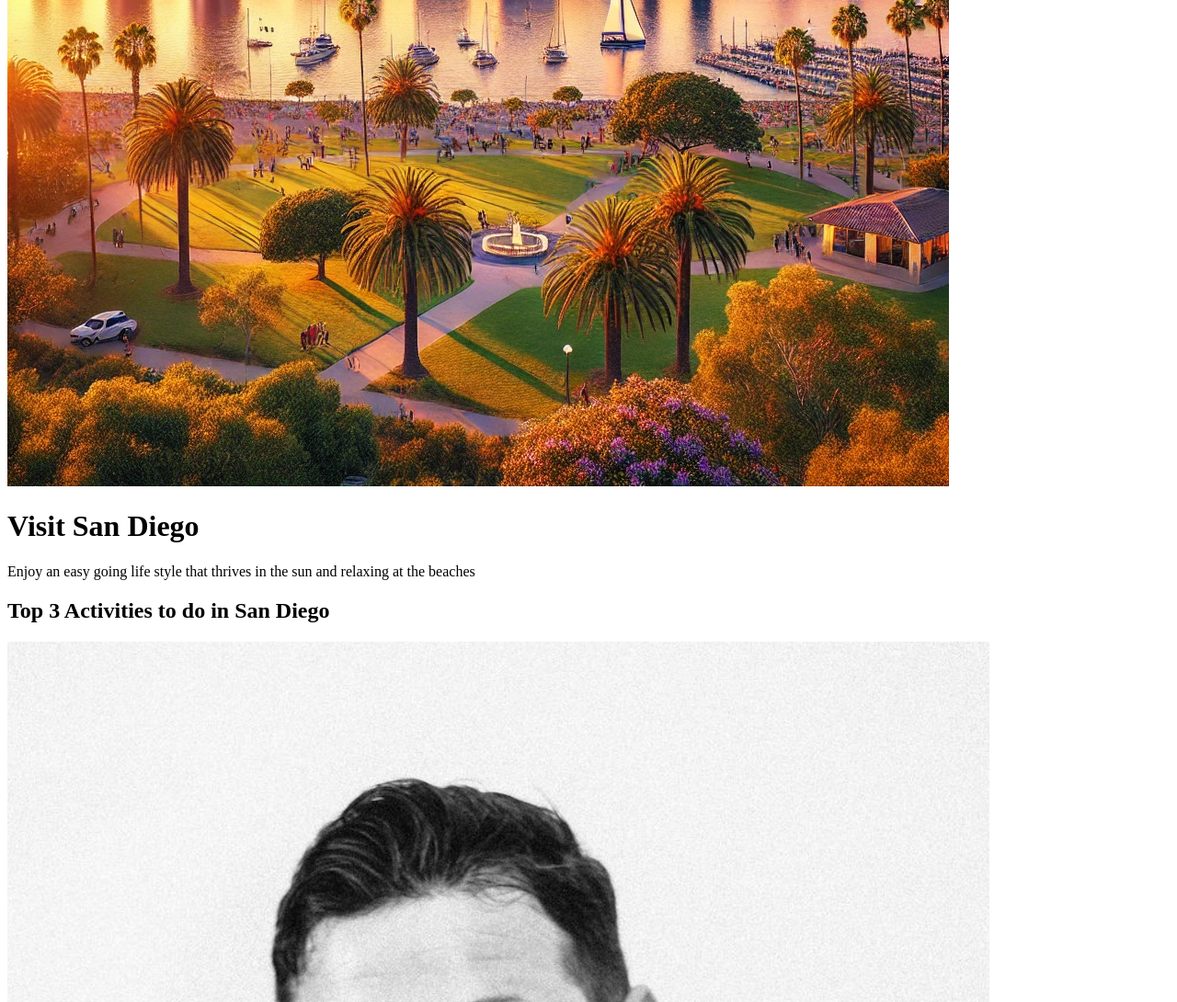
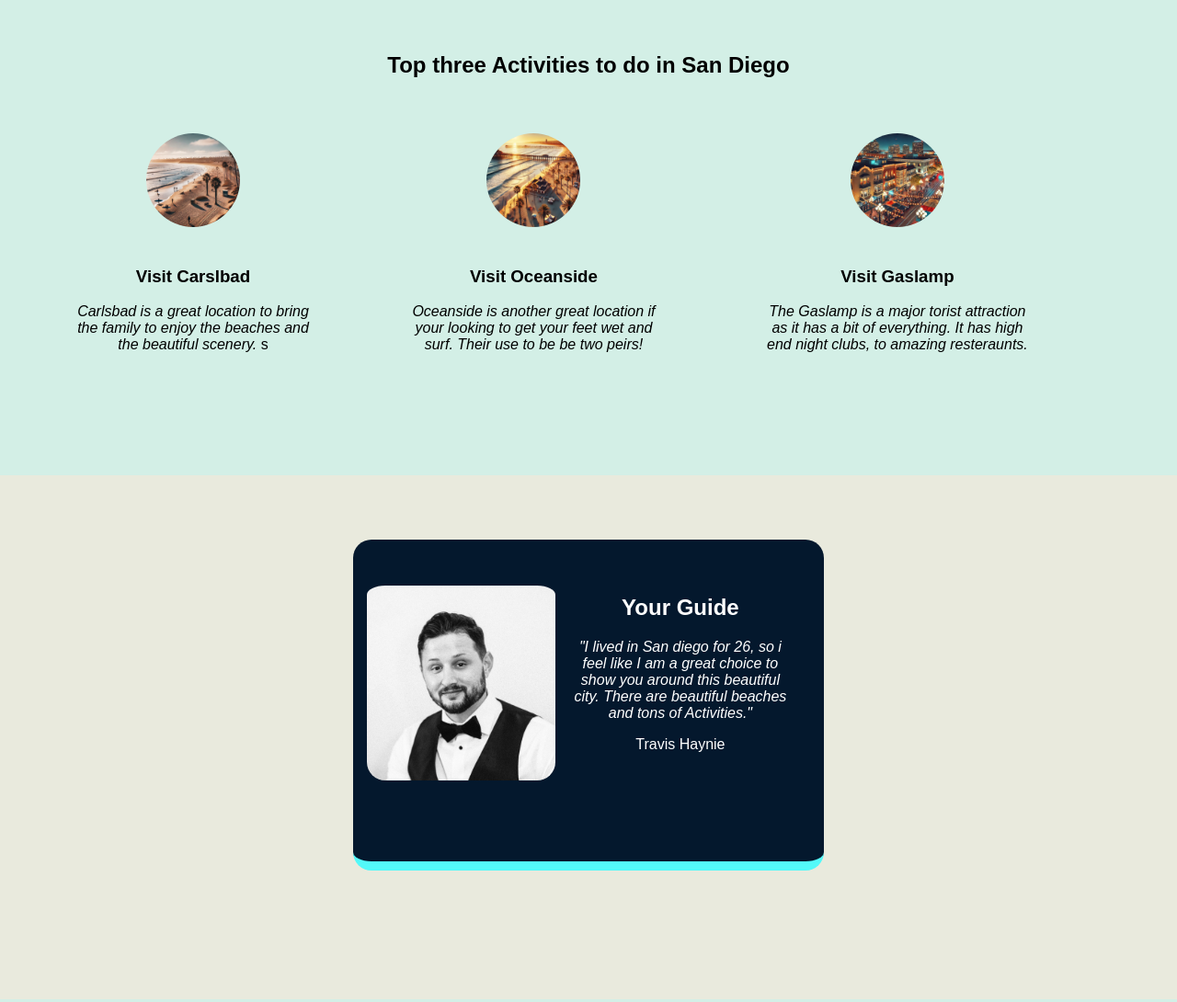
Before and after one commit to TravisHaynie/Scrimbino, a plain HTML site: page index.html in a window 1280 px wide. Shown: the part 503-1593 px from the top of the page at 92% size. Drawn offline with Linux system fonts and the light colour scheme.

Commit message:
added css and html

```diff
--- /dev/null
+++ b/assets/css/scripts.css
@@ -0,0 +1,173 @@
+
+body {
+    margin:0px;
+    background-color: rgb(211, 239, 230);
+    font-family: sans-serif;
+}
+
+.header {
+    text-align: center;
+    background-image: url(../../assets/images/sandiego.gif);
+    background-size:cover;
+    height:500px;
+}
+
+.h1-p {
+   padding-top:10%;
+   color: aliceblue;
+   margin-left: auto ;
+   margin-right:auto;
+
+}
+
+.space {
+    background-color: rgba(0, 0, 0, 0.411);
+    width: 25%;
+    margin-left: auto;
+    margin-right:auto;
+    border-radius: 10px;
+
+}
+
+.space1 {
+    background-color: rgba(0, 0, 0, 0.411);
+    width: 40%;
+    margin-left: auto;
+    margin-right:auto;
+    padding:1px 10px;
+    border-radius: 10px;
+}
+
+main {
+    background-color: rgb(211, 239, 230);
+    height: 500px;
+}
+
+.activities {
+    text-align: center;
+    padding-top:40px;
+}
+
+.small-img {
+    width: 34%;
+    margin-top:40px;
+    border-radius: 50%;
+    margin-bottom:20px;
+
+}
+
+.visit-1 {
+    width: 300px;
+    margin-left:60px;
+    text-align: center;
+}
+
+.visit-2 {
+    width: 300px;
+    margin-left:170px;
+    text-align: center;
+}
+
+.visit-3 {
+    margin-left:155px;
+    width: 300px;
+    text-align: center;
+}
+
+.img-sec-1 {
+    padding-bottom: 30%;
+    width:20%;
+    display: inline-block;
+}
+.img-sec-2 {
+    display: inline-block;
+    width: 20%;
+}
+.img-sec-3 {
+    display: inline-block;
+    width: 20%;
+    margin-left:150px;
+
+}
+
+.block-1 {
+   margin-left:auto;
+   margin-right: auto;
+}
+
+.block-2 {
+    margin-left:auto;
+    margin-right: auto;
+
+}
+
+
+.block-3 {
+    margin-left:auto;
+    margin-right: auto;
+}
+
+#block-1 {
+    width: 90%;
+    margin-left:auto;
+    margin-right: auto;
+ }
+
+#block-2 {
+    width: 90%;
+    margin-left:auto;
+    margin-right: auto;
+}
+
+#block-3 {
+
+    margin-left:auto;
+    margin-right: auto;
+}
+
+
+.big-img {
+    width: 40%;
+    float: left;
+    border-radius: 20px;
+     margin-left:15px;
+    margin-right:20px;
+    margin-top:40px;
+    padding-top:10px;
+
+}
+
+.guide {
+    width: 40%;
+    margin-right:auto;
+    margin-left:auto;
+    background-color: rgb(4, 24, 45);
+    height:350px;
+    border-radius: 20px;
+    border-bottom: 10px solid rgb(83, 249, 249);
+
+
+}
+
+.info {
+    margin-right:auto;
+    margin-left:auto;
+    padding:40px;
+    color:white;
+    font-family: sans-serif;
+    text-align: center;
+}
+
+.info-center {
+  margin-left:130px;
+}
+
+.bottom {
+    background-color: rgb(233, 234, 221);
+    height: 500px;
+    padding-top:70px;
+}
+
+.center {
+    margin-left:170px;
+}
--- a/index.html
+++ b/index.html
@@ -1,26 +1,97 @@
 <!DOCTYPE html>
 <html lang="en">
   <head>
-  <meta charset="UTF-8">
-  <meta name="viewport" content="width=device-width, initial-scale=1.0">
+    <meta charset="UTF-8" />
+    <meta name="viewport" content="width=device-width, initial-scale=1.0" />
     <title>Document</title>
+    <link rel="stylesheet" href="assets/css/scripts.css"
   </head>
   <body>
-  <header>
-    <img src="./assets/images/sandiego.gif" alt="picture of sandiego city with beautiful landscape">
+    <header class="header">
+      <div class="h1-p">
+        <div class="space">
           <h1>Visit San Diego</h1>
-    <p>Enjoy an easy going life style that thrives in the sun and relaxing at the beaches</p>
+        </div>
+        <div class="space1">
+          <p>
+            Enjoy an easy going life style that thrives in the sun and relaxing
+            at the beaches
+          </p>
+        </div>
+      </div>
     </header>
     <main>
-    <section>
-      <h2>Top 3 Activities to do in San Diego</h2>
+      <h2 class="activities">Top three Activities to do in San Diego</h2>
+      <section class="img-sec-1">
+        <div class="visit-1">
+          <img
+            class="small-img inline-1"
+            src="assets/images/carlsbad.webp"
+            alt="picture of a long beach with lots of people walking around and swimming"
+          />
+          <h3 class="block-1">Visit Carslbad</h3>
+          <p id="block-1">
+            <em>
+            Carlsbad is a great location to bring the family to enjoy the
+            beaches and the beautiful scenery.
+            </em>s
+          </p>
+        </div>
       </section>
-    <section>
-      <img src="/assets/images/portfolio picture.png" alt="picture of a man smiling at the camera wearing a tuxedo">
-      <h2>Your Guide</h2>
-      <p></p>
-      <p>Travis Haynie</p>
+      <section class="img-sec-2">
+        <div class="visit-2">
+          <img
+            class="small-img inline-2"
+            src="assets/images/oceanside.webp"
+            alt="Picture of a beach with palm trees and two peirs"
+          />
+          <h3 class="block-2">Visit Oceanside</h3>
+          <p id="block-2">
+            <em>
+            Oceanside is another great location if your looking to get your feet
+            wet and surf. Their use to be be two peirs!
+           </em>
+          </p>
+        </div>
+      </section>
+      <section class="img-sec-3">
+        <div class="visit-3">
+          <img
+            class="small-img inline-3"
+            src="assets/images/gaslamp.webp"
+            alt="picture  of the downtown city of San diego at night"
+          />
+          <h3 class="block-3">Visit Gaslamp</h3>
+          <p id="block-3">
+            <em>
+            The Gaslamp is a major torist attraction as it has a bit of
+            everything. It has high end night clubs, to amazing resteraunts.
+            </em>
+          </p>
+        </div>
       </section>
     </main>
+    <footer>
+      <section class="bottom">
+        <div class="guide">
+          <img
+            class="big-img"
+            src="/assets/images/portfolio picture.png"
+            alt="picture of a man smiling at the camera wearing a tuxedo"
+          />
+          <div class="info">
+            <h2>Your Guide</h2>
+            <p class="info-center">
+              <em>
+              "I lived in San diego for 26, so i feel like I am a great choice to
+              show you around this beautiful city. There are beautiful beaches
+              and tons of Activities."
+             </em>
+            </p>
+            <p class="center">Travis Haynie</p>
+          </div>
+        </div>
+      </section>
+    </footer>
   </body>
 </html>
```
Lines whose indentation alone changed are shown as unchanged.
